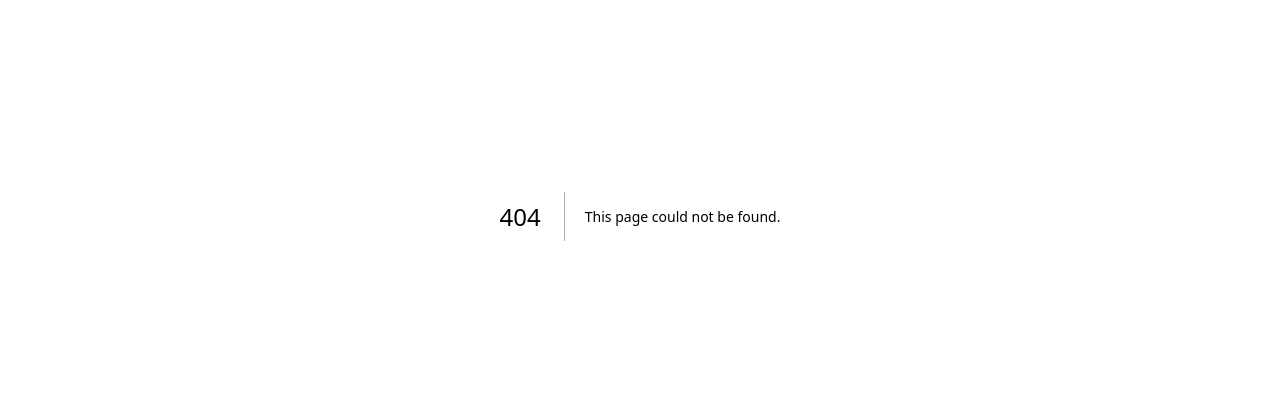
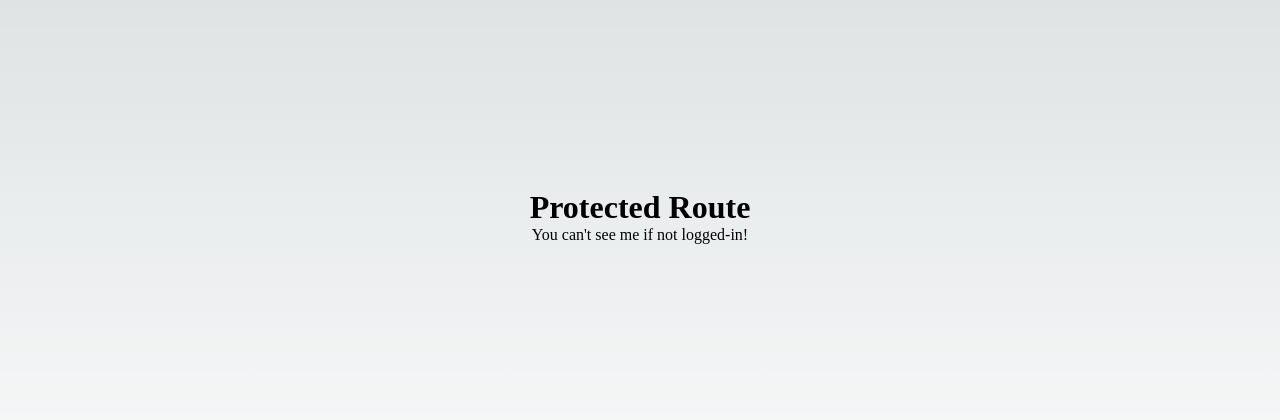
Before and after one commit to rulewrite/real-world-next.js, a Next.js app in the folder with-custom-auth/: page /protected-route in a window 1280 px wide. Before the commit this address had no page. Shown: the part 184-604 px from the top of the page. Built offline with nearby package versions, Linux system fonts and the light colour scheme.

Commit message:
feat: 인증 시에만 진입 가능한 페이지 추가

```diff
--- /dev/null
+++ b/with-custom-auth/src/pages/protected-route.tsx
@@ -0,0 +1,10 @@
+import styles from '../styles/app.module.css';
+
+export default function ProtectedRoute() {
+  return (
+    <div className={styles.container}>
+      <h1>Protected Route</h1>
+      <p>You can&apos;t see me if not logged-in!</p>
+    </div>
+  );
+}
--- /dev/null
+++ b/with-custom-auth/src/styles/app.module.css
@@ -0,0 +1,9 @@
+.container {
+  min-height: 100vh;
+  padding: 0 0.5rem;
+  display: flex;
+  flex-direction: column;
+  justify-content: center;
+  align-items: center;
+  height: 100vh;
+}
```
